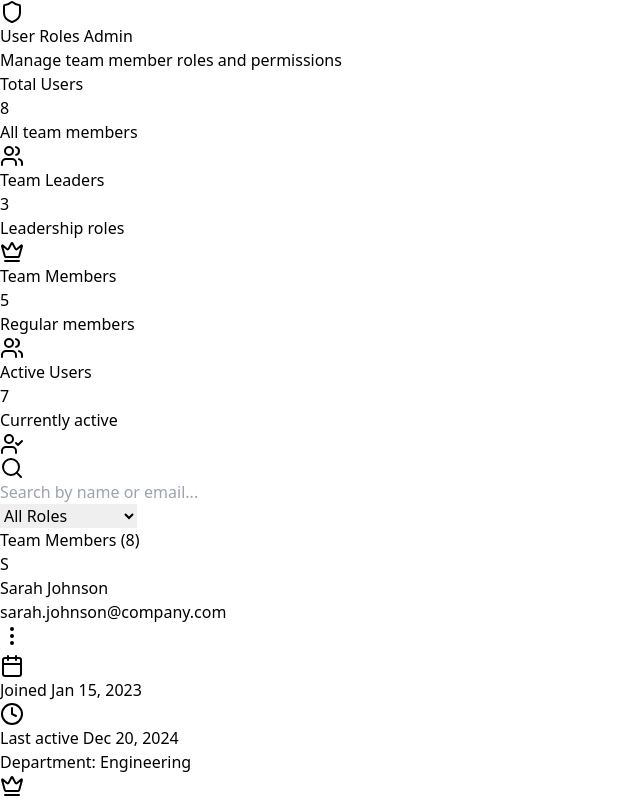
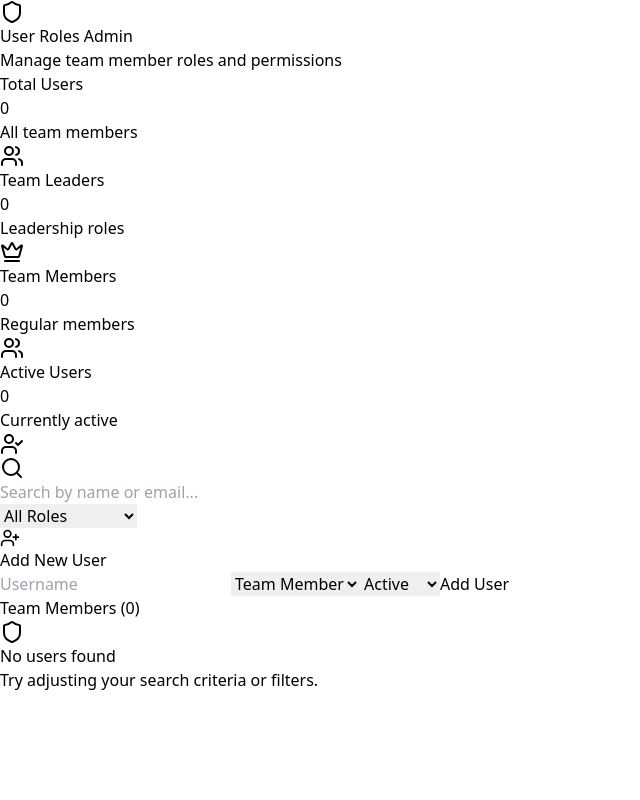
Before and after one commit to Liam-Barkley-BBD-Org/Team-Based-Todo-App, a React (Vite) app in the folder client/: page /admin-roles in a window 1280 px wide. Shown: the top 800 px of the page, without its empty margins (0-640 px from the left). Built offline with nearby package versions, Linux system fonts and the light colour scheme.

Commit message:
modified admin page

```diff
--- a/client/src/pages/AdminPage.tsx
+++ b/client/src/pages/AdminPage.tsx
@@ -1,93 +1,13 @@
 import React, { useState, useMemo } from 'react';
-import { Shield, Settings } from 'lucide-react';
+import { Shield, Settings, UserPlus } from 'lucide-react';
 import type { User } from '../types/user';
 import { UserCard } from '../components/user-card';
 import { SearchAndFilter } from '../components/search-and-filter';
 import { StatsOverview } from '../components/stats-card';
 import { Toast } from '../components/toast';
+// import { v4 as uuidv4 } from 'uuid'; // for generating unique IDs
 
-export const mockUsers: User[] = [
-    {
-        id: '1',
-        name: 'Sarah Johnson',
-        email: 'sarah.johnson@company.com',
-        role: 'team_leader',
-        department: 'Engineering',
-        joinedDate: '2023-01-15',
-        lastActive: '2024-12-20',
-        status: 'active',
-    },
-    {
-        id: '2',
-        name: 'Michael Chen',
-        email: 'michael.chen@company.com',
-        role: 'team_member',
-        department: 'Design',
-        joinedDate: '2023-03-22',
-        lastActive: '2024-12-19',
-        status: 'active',
-    },
-    {
-        id: '3',
-        name: 'Emily Rodriguez',
-        email: 'emily.rodriguez@company.com',
-        role: 'team_leader',
-        department: 'Marketing',
-        joinedDate: '2022-11-08',
-        lastActive: '2024-12-20',
-        status: 'active',
-    },
-    {
-        id: '4',
-        name: 'David Thompson',
-        email: 'david.thompson@company.com',
-        role: 'team_member',
-        department: 'Engineering',
-        joinedDate: '2023-07-10',
-        lastActive: '2024-12-18',
-        status: 'active',
-    },
-    {
-        id: '5',
-        name: 'Lisa Wang',
-        email: 'lisa.wang@company.com',
-        role: 'team_member',
-        department: 'Sales',
-        joinedDate: '2023-09-05',
-        lastActive: '2024-12-15',
-        status: 'inactive',
-    },
-    {
-        id: '6',
-        name: 'James Miller',
-        email: 'james.miller@company.com',
-        role: 'team_leader',
-        department: 'Operations',
-        joinedDate: '2022-08-20',
-        lastActive: '2024-12-20',
-        status: 'active',
-    },
-    {
-        id: '7',
-        name: 'Anna Kowalski',
-        email: 'anna.kowalski@company.com',
-        role: 'team_member',
-        department: 'HR',
-        joinedDate: '2023-12-01',
-        lastActive: '2024-12-19',
-        status: 'active',
-    },
-    {
-        id: '8',
-        name: 'Robert Kim',
-        email: 'robert.kim@company.com',
-        role: 'team_member',
-        department: 'Finance',
-        joinedDate: '2023-04-18',
-        lastActive: '2024-12-17',
-        status: 'active',
-    },
-];
+export const mockUsers: User[] = [/* your mock data here */];
 
 const AdminPage: React.FC = () => {
     const [users, setUsers] = useState<User[]>(mockUsers);
@@ -96,10 +16,18 @@ const AdminPage: React.FC = () => {
     const [statusFilter, setStatusFilter] = useState<'all' | 'active' | 'inactive'>('all');
     const [toast, setToast] = useState({ isVisible: false, message: '' });
 
+    // Add user form state
+    const [newUser, setNewUser] = useState({
+        username: '',
+        email: '',
+        role: 'team_member',
+        department: '',
+        status: 'active',
+    });
+
     const filteredUsers = useMemo(() => {
         return users.filter(user => {
-            const matchesSearch = user.name.toLowerCase().includes(searchTerm.toLowerCase()) ||
-                user.email.toLowerCase().includes(searchTerm.toLowerCase());
+            const matchesSearch = user.username.toLowerCase().includes(searchTerm.toLowerCase())
             const matchesRole = roleFilter === 'all' || user.role === roleFilter;
             const matchesStatus = statusFilter === 'all' || user.status === statusFilter;
 
@@ -129,14 +57,34 @@ const AdminPage: React.FC = () => {
             const roleText = newRole === 'team_leader' ? 'Team Leader' : 'Team Member';
             setToast({
                 isVisible: true,
-                message: `${user.name} ${action} ${roleText}`,
+                message: `${user.username} ${action} ${roleText}`,
             });
         }
     };
 
-    const closeToast = () => {
-        setToast({ isVisible: false, message: '' });
+    const handleAddUser = () => {
+        const { username, email, role, department, status } = newUser;
+        if (!username) {
+            setToast({ isVisible: true, message: 'Please complete all required fields' });
+            return;
+        }
+
+        const newUserObj: User = {
+            id: "",
+            username,
+            role: role as User['role'],
+            joinedDate: new Date().toISOString().split('T')[0],
+            status: status as User['status'],
         };
+
+        setUsers(prev => [...prev, newUserObj]);
+        setToast({ isVisible: true, message: `Added ${name} as ${role.replace('_', ' ')}` });
+
+        // Clear form
+        setNewUser({ username: '', email: '', role: 'team_member', department: '', status: 'active' });
+    };
+
+    const closeToast = () => setToast({ isVisible: false, message: '' });
 
     return (
         <main className="min-h-screen bg-gray-50">
@@ -152,23 +100,59 @@ const AdminPage: React.FC = () => {
                     <p className="text-gray-600">Manage team member roles and permissions</p>
                 </header>
 
-                {/* Stats Overview */}
-                <section aria-label="Team statistics">
+                {/* Stats */}
                 <StatsOverview {...stats} />
-                </section>
 
-                {/* Search and Filter */}
-                <section aria-label="Search and filter users" className="mt-6">
+                {/* Search/Filter */}
                 <SearchAndFilter
                     searchTerm={searchTerm}
                     onSearchChange={setSearchTerm}
                     roleFilter={roleFilter}
                     onRoleFilterChange={setRoleFilter}
                 />
+
+                {/* Add User Form */}
+                <section className="mt-10">
+                    <h2 className="text-xl font-semibold mb-4 flex items-center gap-2">
+                        <UserPlus size={20} />
+                        Add New User
+                    </h2>
+                    <div className="grid grid-cols-1 md:grid-cols-2 lg:grid-cols-3 gap-4 mb-6">
+                        <input
+                            type="text"
+                            placeholder="Username"
+                            className="border p-2 rounded"
+                            value={newUser.username}
+                            onChange={e => setNewUser({ ...newUser, username: e.target.value })}
+                        />
+                        <select
+                            className="border p-2 rounded"
+                            value={newUser.role}
+                            onChange={e => setNewUser({ ...newUser, role: e.target.value })}
+                        >
+                            <option value="team_member">Team Member</option>
+                            <option value="team_leader">Team Leader</option>
+                        </select>
+                        <select
+                            className="border p-2 rounded"
+                            value={newUser.status}
+                            onChange={e => setNewUser({ ...newUser, status: e.target.value })}
+                        >
+                            <option value="active">Active</option>
+                            <option value="inactive">Inactive</option>
+                        </select>
+                        <button
+                            onClick={handleAddUser}
+                            className="bg-blue-600 text-white px-4 py-2 rounded hover:bg-blue-700"
+                        >
+                            Add User
+                        </button>
+                    </div>
                 </section>
 
-                {/* Results Header */}
-                <header className="flex items-center justify-between mb-6 mt-10">
+                {/* User List */}
+                <section className="mt-8">
+                    <header className="flex items-center justify-between mb-6">
                         <div>
                             <h2 className="text-xl font-semibold text-gray-900">
                                 Team Members ({filteredUsers.length})
@@ -181,37 +165,30 @@ const AdminPage: React.FC = () => {
                         </div>
                     </header>
 
-                {/* User Grid */}
                     {filteredUsers.length > 0 ? (
-                    <section
-                        aria-label="User cards"
-                        className="grid grid-cols-1 md:grid-cols-2 lg:grid-cols-3 gap-6"
-                    >
+                        <div className="grid grid-cols-1 md:grid-cols-2 lg:grid-cols-3 gap-6">
                             {filteredUsers.map(user => (
-                            <article key={user.id}>
-                                <UserCard user={user} onRoleChange={handleRoleChange} />
-                            </article>
+                                <UserCard key={user.id} user={user} onRoleChange={handleRoleChange} />
                             ))}
-                    </section>
+                        </div>
                     ) : (
-                    <section className="text-center py-12" aria-label="No users found">
+                        <div className="text-center py-12">
                             <div className="bg-gray-100 rounded-full w-16 h-16 flex items-center justify-center mx-auto mb-4">
                                 <Shield className="h-8 w-8 text-gray-400" />
                             </div>
                             <h3 className="text-lg font-medium text-gray-900 mb-2">No users found</h3>
                             <p className="text-gray-600 max-w-md mx-auto">
-                            Try adjusting your search criteria or filters to find the users you're looking for.
+                                Try adjusting your search criteria or filters.
                             </p>
+                        </div>
+                    )}
                 </section>
-                )}
 
-                {/* Toast Notification */}
-                <aside aria-live="polite" aria-atomic="true">
+                {/* Toast */}
                 <Toast message={toast.message} isVisible={toast.isVisible} onClose={closeToast} />
-                </aside>
             </section>
         </main>
     );
-}
+};
 
 export default AdminPage;
```
Lines whose indentation alone changed are shown as unchanged.
